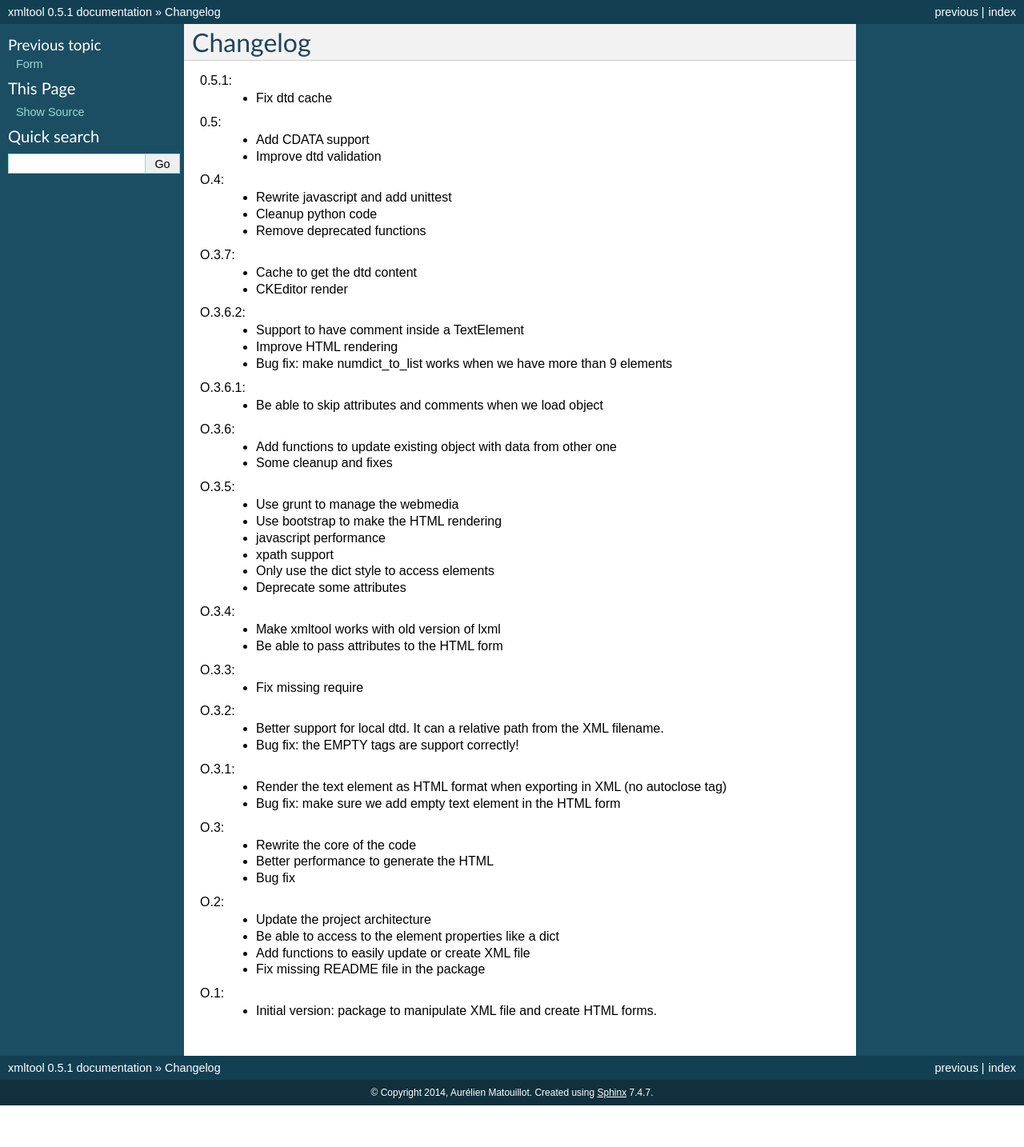
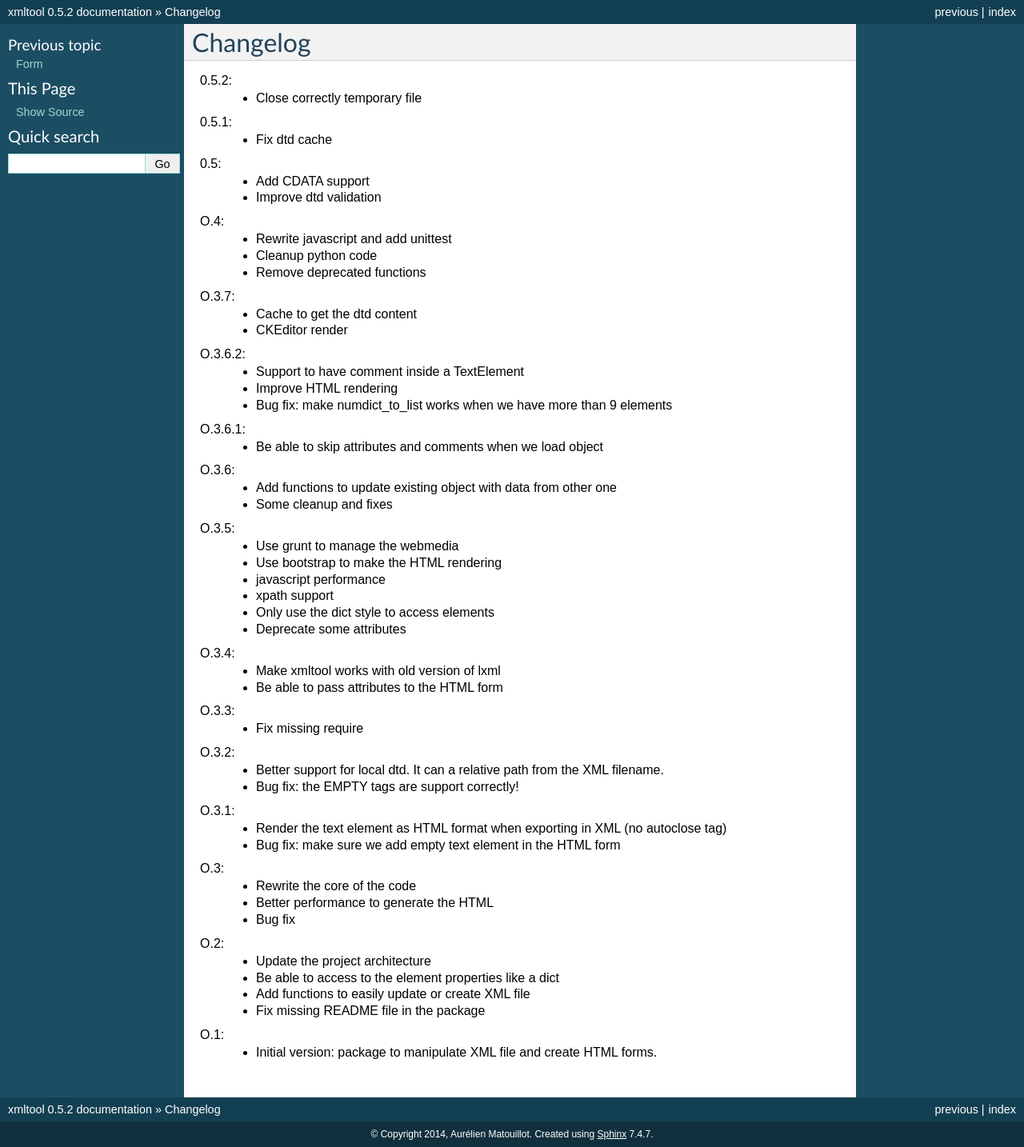
Before and after one commit to LeResKP/xmltool, a Sphinx documentation site: the page built from docs/changelog.rst, in a window 1280 px wide. Shown: the whole page at 80% size. Built offline with Sphinx 7.4.7, drawn with Linux system fonts in a browser that asks for light colours; formulas are drawn with MathJax 3; before the commit the page ends 1382 px from its top, so only the background shows below that.

Commit message:
Bump version

```diff
--- a/docs/changelog.rst
+++ b/docs/changelog.rst
@@ -1,5 +1,8 @@
 Changelog
 =========
+
+0.5.2:
+   * Close correctly temporary file
 
 0.5.1:
    * Fix dtd cache
--- a/docs/conf.py
+++ b/docs/conf.py
@@ -50,7 +50,7 @@ copyright = u'2014, Aurélien Matouillot'
 # The short X.Y version.
 version = '0.5'
 # The full version, including alpha/beta/rc tags.
-release = '0.5.1'
+release = '0.5.2'
 
 # The language for content autogenerated by Sphinx. Refer to documentation
 # for a list of supported languages.
--- a/setup.py
+++ b/setup.py
@@ -8,7 +8,7 @@ try:
 except ImportError:
     pass
 
-version = '0.5.1'
+version = '0.5.2'
 
 setup(name='xmltool',
       version=version,
```
Also changed, not shown: 2 other files.
